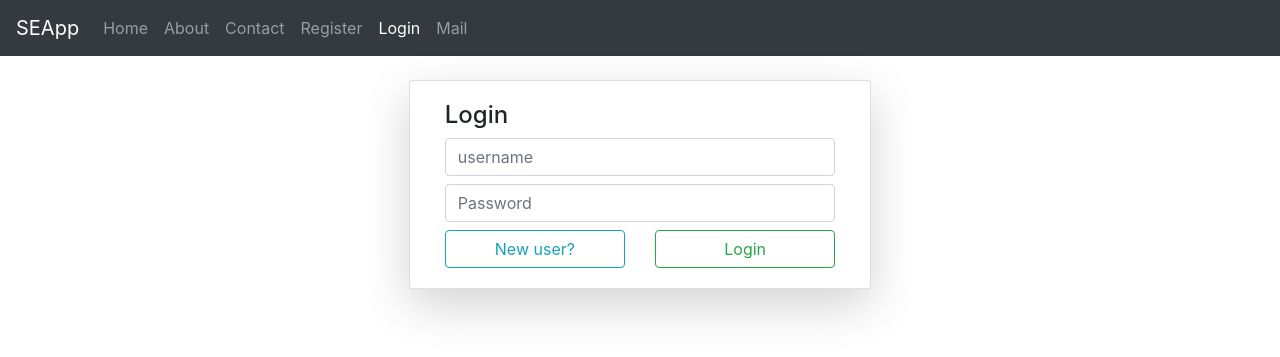
After one commit to AnanthaTeja/django_2mini, a Django app: page /login/ in a window 1280 px wide. The commit adds this page. Shown: the top 357 px of the page. Run offline with Django 4.2, Linux system fonts and the light colour scheme.

Commit message:
Add files via upload

```diff
--- a/secapp/url.py
+++ b/secapp/url.py
@@ -1,9 +1,13 @@
 from django.urls import path
 from secapp import views
+from django.contrib.auth import views as g
 
 urlpatterns = [
     path("", views.home, name="hm"),
     path("abt/", views.about, name="ab"),
     path("cnt/", views.contact, name="ct"),
     path("reg/", views.register, name="rg"),
+    path("login/", g.LoginView.as_view(template_name="ht/login.html"), name="lg"),
+    path("logout/", g.LogoutView.as_view(template_name="ht/logout.html"), name="lgout"),
+    path("mail/", views.mailsending, name="ml"),
 ]
--- a/templates/ht/base.html
+++ b/templates/ht/base.html
@@ -3,6 +3,7 @@
 <html lang="en">
   <head>
     <title>{% block title %} {% endblock %}</title>
+    <link rel="icon" href="{% static 'images/AT3.jpeg' %}">
     <meta charset="utf-8" />
     <meta name="viewport" content="width=device-width, initial-scale=1" />
     <link
--- /dev/null
+++ b/templates/ht/login.html
@@ -0,0 +1,29 @@
+{% extends 'ht/base.html' %} {% block title %}Login {% endblock %}
+{% block content %}
+<div class="container mt-4">
+  <div class="card col-md-5 mx-auto shadow-lg">
+    <div class="card-body">
+    <h4>Login</h4>
+    <form method="post">
+      {% csrf_token %}
+      <input type="text" name="username" class="form-control my-2" placeholder="username">
+      <input type="password" name="password" class="form-control my-2" placeholder="Password">
+      <div class="row">
+        <div class="col">
+          <a href="{% url 'rg' %}" class="form-control btn btn-outline-info">
+            New user?
+          </a>
+        </div>
+          <div class="col">
+            <input
+              type="submit"
+              value="Login"
+              class="btn btn-outline-success form-control"
+            />
+          </div>
+        </div>
+      </div>
+    </form>
+  </div>
+</div>
+{% endblock %}
--- a/templates/ht/navbar.html
+++ b/templates/ht/navbar.html
@@ -15,6 +15,7 @@
   <!-- Navbar links -->
   <div class="collapse navbar-collapse" id="collapsibleNavbar">
     <ul class="navbar-nav">
+      {% if not user.is_authenticated %}
       <li class="nav-item">
         <a
           class="nav-link {% if request.path == '/' %}active{% endif %}"
@@ -44,8 +45,29 @@
         >
       </li>
       <li class="nav-item">
-        <a class="nav-link" href="#">Login</a>
+        <a class="nav-link {% if request.path == '/login/' %}active{% endif %}" href="{% url 'lg' %}">Login</a>
       </li>
+
+      <li class="nav-item">
+        <a class="nav-link" href="{% url 'ml' %}">Mail</a>
+      </li>
+
+      {% else %}
+      <li class="nav-item">
+        <a
+          class="nav-link {% if request.path == '/' %}active{% endif %}"
+          href="{% url 'hm' %}"
+          >Home</a
+        >
+      </li>
+      <li class="nav-item">
+        <a
+          class="nav-link {% if request.path == '/logout/' %}active{% endif %}"
+          href="{% url 'lgout' %}"
+          >Log</a
+        >
+      </li>
+      {% endif %}
     </ul>
   </div>
 </nav>
```
Also changed, not shown: secapp/views.py (+22 -0 lines), secproject/settings.py (+46 -38 lines), templates/ht/logout.html (added, +13 -0 lines), templates/ht/mail.html (added, +39 -0 lines).
